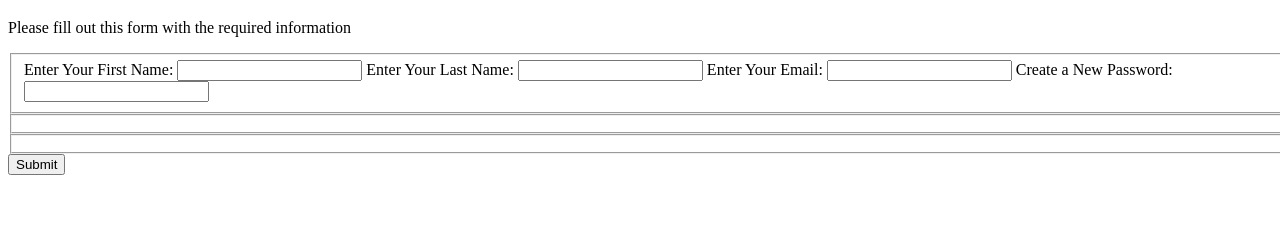
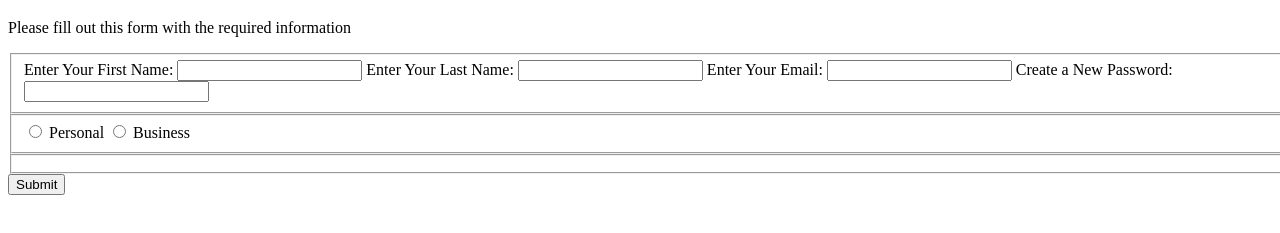
Before and after one commit to Nicolex0/HTML_Forms, a plain HTML site: page index.html in a window 1280 px wide. Shown: the part 61-294 px from the top of the page. Drawn offline with Linux system fonts and the light colour scheme.

Commit message:
adding radio buttons to the form

```diff
--- a/index.html
+++ b/index.html
@@ -13,9 +13,12 @@
         <label for="first-name">Enter Your First Name: <input id="first-name" type="text" required /></label>
         <label for="last-name">Enter Your Last Name: <input id="last-name" type="text" required /></label>
         <label for="email">Enter Your Email: <input id="email" type="email" required /></label>
-        <label for="new-password">Create a New Password: <input id="new-password" type="password" minlength="8" required /></label>
+        <label for="new-password">Create a New Password: <input id="new-password" type="password" pattern="[a-z0-5]{8,}" required /></label>
       </fieldset>
-      <fieldset></fieldset>
+      <fieldset>
+        <label><input type="radio" /> Personal</label>
+        <label><input type="radio" /> Business</label>
+      </fieldset>
       <fieldset></fieldset>
       <input type="submit" value="Submit" />
     </form>
```
